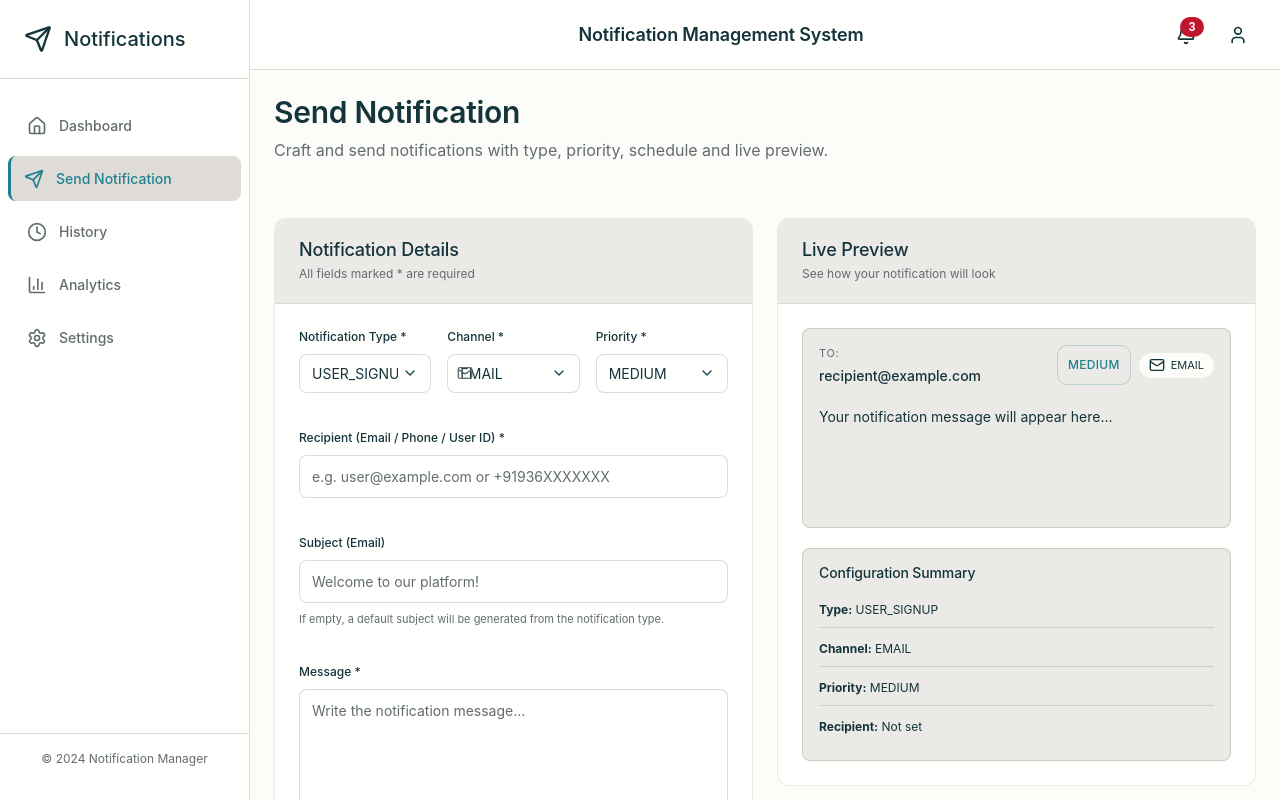
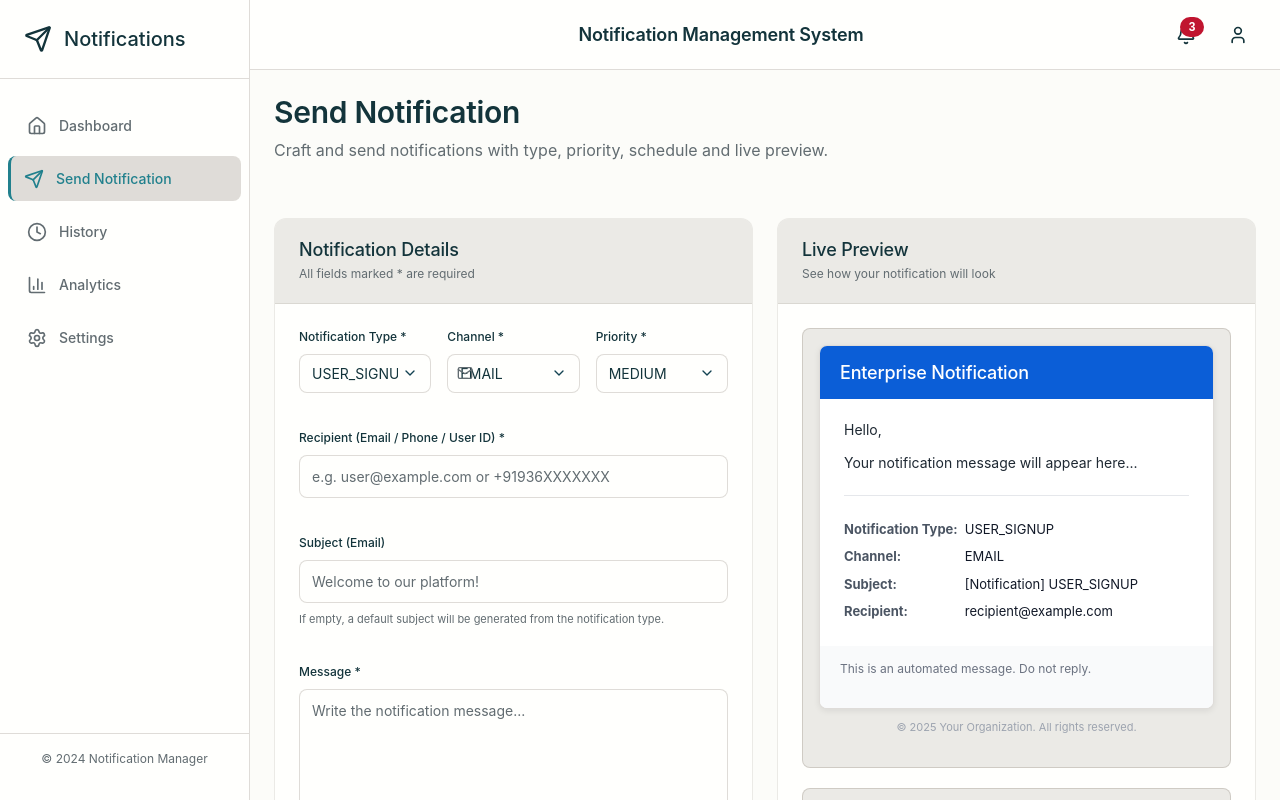
Before and after one commit to naveenkumar-42/notification_service_fornt-end, a React (Create React App) app: page /send in a window 1280 px wide. Built offline with nearby package versions, Linux system fonts and the light colour scheme; a web font is replaced by a local one.

Commit message:
updated user interface and the live preview of the send Notification template

```diff
--- a/src/pages/SendNotification/SendNotification.css
+++ b/src/pages/SendNotification/SendNotification.css
@@ -178,6 +178,96 @@
   letter-spacing: 0.5px;
 }
 
+/* Email template preview (matches backend HTML) */
+
+.email-template-preview {
+  background: transparent;
+  border: none;
+  padding: 0;
+}
+
+.email-outer {
+  width: 100%;
+  display: flex;
+  flex-direction: column;
+  align-items: center;
+}
+
+.email-inner {
+  width: 100%;
+  max-width: 600px;
+  background-color: #ffffff;
+  border-radius: 8px;
+  box-shadow: 0 2px 6px rgba(0,0,0,0.08);
+  overflow: hidden;
+  border: 1px solid var(--color-border);
+}
+
+.email-header {
+  background-color: #0b5ed7;
+  padding: 16px 20px;
+}
+
+.email-header h1 {
+  margin: 0;
+  font-size: 18px;
+  color: #ffffff;
+}
+
+.email-body {
+  padding: 20px 24px;
+  font-size: 14px;
+  color: #1f2933;
+  background-color: #ffffff;
+}
+
+.email-body p {
+  margin: 0 0 12px 0;
+}
+
+.email-message {
+  line-height: 1.6;
+  white-space: pre-wrap;
+}
+
+.email-divider {
+  border: none;
+  border-top: 1px solid #e5e7eb;
+  margin: 20px 0;
+}
+
+.email-meta {
+  width: 100%;
+  border-collapse: collapse;
+  font-size: 13px;
+}
+
+.email-meta .meta-label {
+  width: 35%;
+  padding: 4px 0;
+  color: #4b5563;
+}
+
+.email-meta .meta-value {
+  padding: 4px 0;
+  color: #111827;
+}
+
+.email-footer {
+  background-color: #f9fafb;
+  padding: 14px 20px;
+  font-size: 12px;
+  color: #6b7280;
+}
+
+.email-copyline {
+  margin-top: 10px;
+  font-size: 11px;
+  color: #9ca3af;
+  text-align: center;
+}
+
+
 /* responsiveness */
 
 @media (max-width: 1024px) {
--- a/src/pages/SendNotification/SendNotification.jsx
+++ b/src/pages/SendNotification/SendNotification.jsx
@@ -246,35 +246,74 @@ function SendNotification() {
             <span className="card-subtitle">See how your notification will look</span>
           </div>
           <div className="card-body preview-section">
-            <div className="preview-box">
-              <div className="preview-header">
-                <div className="preview-recipient">
-                  <span className="preview-label">To:</span>
-                  <span className="preview-value">
-                    {formData.recipient || 'recipient@example.com'}
-                  </span>
-                </div>
-                <div className="preview-meta-badges">
-                  <span className={`priority-badge priority-${formData.priority.toLowerCase()}`}>
-                    {formData.priority}
-                  </span>
-                  <span className="channel-pill">
-                    {getChannelIcon(formData.channel)}
-                    <span>{formData.channel}</span>
-                  </span>
-                </div>
-              </div>
+                <div className="preview-box email-template-preview">
+  <div className="email-outer">
+    <div className="email-inner">
+      {/* Header */}
+      <div className="email-header">
+        <h1>Enterprise Notification</h1>
+      </div>
 
-              {formData.subject && (
-                <div className="preview-subject">
-                  <strong>Subject:</strong> {formData.subject}
-                </div>
-              )}
+      {/* Body */}
+      <div className="email-body">
+        <p>Hello,</p>
 
-              <div className="preview-message">
-                {formData.message || 'Your notification message will appear here...'}
-              </div>
-            </div>
+        <p className="email-message">
+          {formData.message || 'Your notification message will appear here...'}
+        </p>
+
+        <hr className="email-divider" />
+
+        <table className="email-meta">
+          <tbody>
+            <tr>
+              <td className="meta-label"><strong>Notification Type:</strong></td>
+              <td className="meta-value">
+                {formData.notificationType || 'N/A'}
+              </td>
+            </tr>
+            <tr>
+              <td className="meta-label"><strong>Channel:</strong></td>
+              <td className="meta-value">
+                {formData.channel || 'EMAIL'}
+              </td>
+            </tr>
+            <tr>
+              <td className="meta-label"><strong>Subject:</strong></td>
+              <td className="meta-value">
+                {formData.subject || `[Notification] ${formData.notificationType || 'Update'}`}
+              </td>
+            </tr>
+            <tr>
+              <td className="meta-label"><strong>Recipient:</strong></td>
+              <td className="meta-value">
+                {formData.recipient || 'recipient@example.com'}
+              </td>
+            </tr>
+            {formData.scheduledTime && (
+              <tr>
+                <td className="meta-label"><strong>Scheduled:</strong></td>
+                <td className="meta-value">
+                  {new Date(formData.scheduledTime).toLocaleString()}
+                </td>
+              </tr>
+            )}
+          </tbody>
+        </table>
+      </div>
+
+      {/* Footer */}
+      <div className="email-footer">
+        <p>This is an automated message. Do not reply.</p>
+      </div>
+    </div>
+
+    <p className="email-copyline">
+      © {new Date().getFullYear()} Your Organization. All rights reserved.
+    </p>
+  </div>
+</div>
+
 
             <div className="info-section">
               <h3>Configuration Summary</h3>
```
